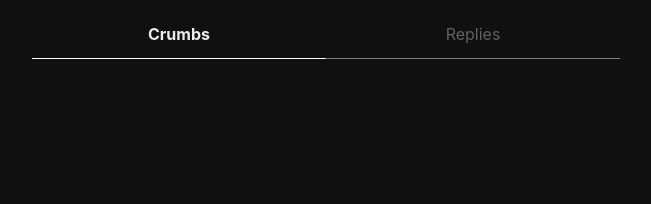
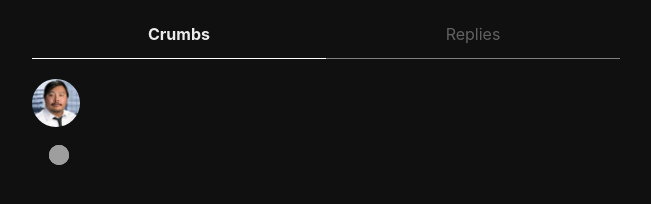
Before and after one commit to tanTvo/Vo_Tan_community_Capstone, a React (Vite) app in the folder frontend/com/: page /1 in a window 1280 px wide. Shown: the part 334-538 px from the top of the page, without its empty margins (314-965 px from the left). Built offline with nearby package versions, Linux system fonts and the light colour scheme; grey boxes are pictures that could not be loaded.

Commit message:
userpost avatar

```diff
--- /dev/null
+++ b/frontend/com/src/components/UserPost.jsx
@@ -0,0 +1,56 @@
+import { Avatar } from '@chakra-ui/avatar'
+
+import { Box, Flex } from '@chakra-ui/layout'
+import {Link} from 'react-router-dom'
+
+
+
+
+const UserPost = () => {
+    return (
+        <>
+    <Link to={"/tanvo/post/1"}>
+        <Flex gap={3} mb={4} py={5}>
+        <Flex flexDirection={"column"} alignItems={"center"}>
+            <Avatar size="md" name='Tan Vo' src='/tan-avatar.png'/>
+            <Box w="1px" h={"full"} bg="gray.light" my={2}></Box>
+            <Box position={"relative"} w={"full"}>
+                <Avatar
+                size="xs"
+                name='john doe'
+                src='https://bit.ly/dan-abramov'
+                position={"absolute"}
+                top={"0px"}
+                left="15px"
+                padding={"2px"}
+                />
+                   <Avatar
+                size="xs"
+                name='john doe'
+                src='https://bit.ly/sage-adebayo'
+                position={"absolute"}
+                top={"0px"}
+                left="15px"
+                padding={"2px"}
+                />
+                   <Avatar
+                size="xs"
+                name='john doe'
+                src='https://bit.ly/code-beast'
+                position={"absolute"}
+                top={"0px"}
+                left="15px"
+                padding={"2px"}
+                />
+            </Box>
+        </Flex>
+        </Flex>
+
+        </Link>
+        </>
+    )
+}
+
+
+
+export default UserPost
--- a/frontend/com/src/pages/UserPage.jsx
+++ b/frontend/com/src/pages/UserPage.jsx
@@ -1,10 +1,11 @@
 import UserHeader from "../components/UserHeader"
+import UserPost from "../components/UserPost";
 
 const UserPage = () => {
     return <>
 
     <UserHeader/>
-
+    <UserPost/>
     </>
 };
 
```
